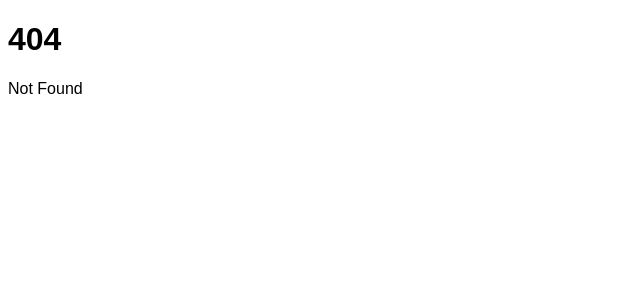
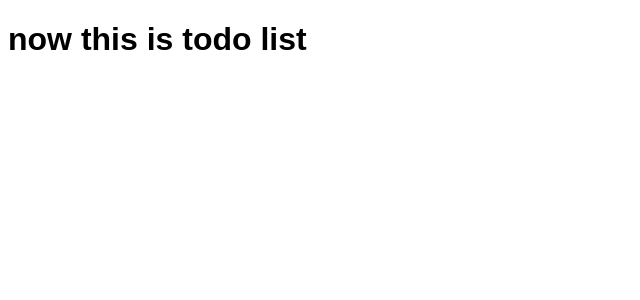
Before and after one commit to parham-mosadeq/todo-svelte, a SvelteKit app: page /todo in a window 1280 px wide. Before the commit this address had no page. Shown: the top 300 px of the page, without its empty margins (0-640 px from the left). Built offline with nearby package versions, Linux system fonts and the light colour scheme.

Commit message:
chore: added todo page

```diff
--- /dev/null
+++ b/src/routes/todo/+page.svelte
@@ -0,0 +1 @@
+<h1>now this is todo list</h1>
```
